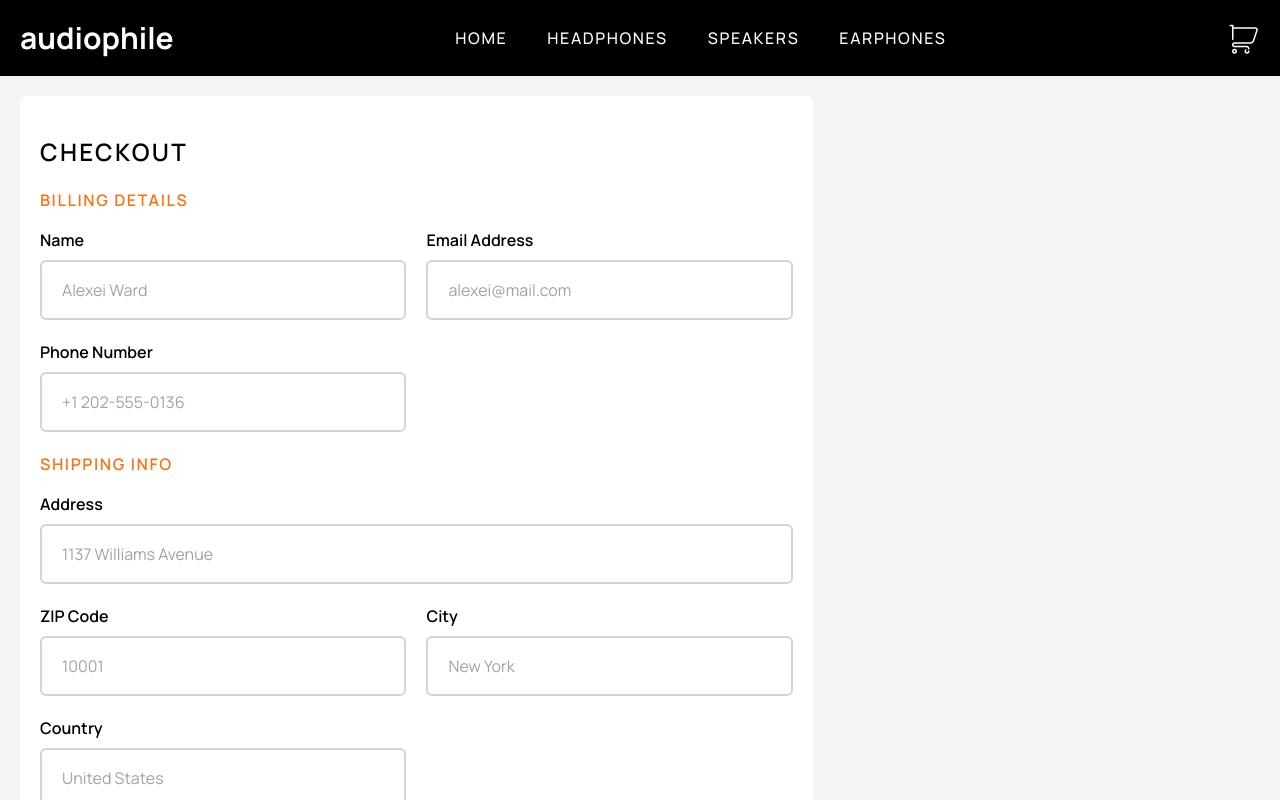
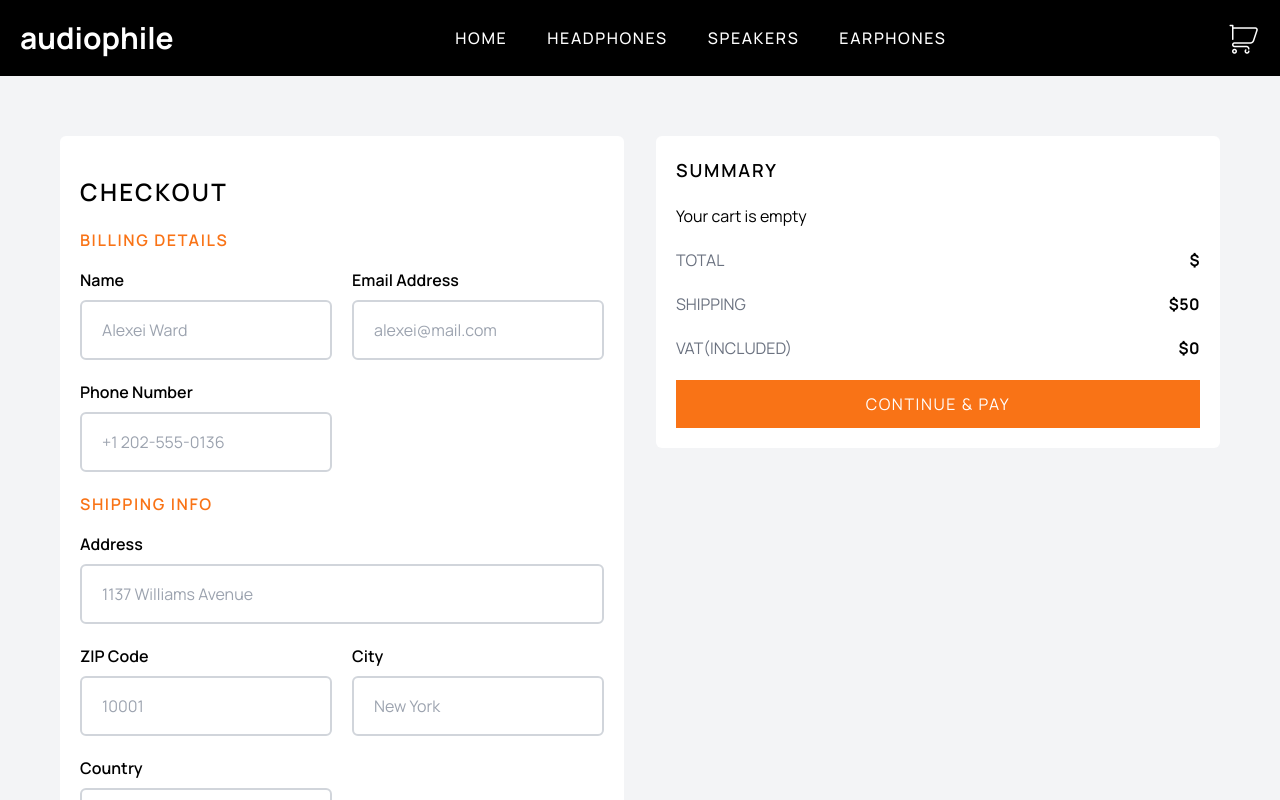
Before and after one commit to JioBautista/audiophile-ecommerce-website, a React (Vite) app in the folder frontend/app/: page /checkout in a window 1280 px wide. Shown: the top 800 px of the page. Built offline with nearby package versions, Linux system fonts and the light colour scheme.

Commit message:
Update Checkout.jsx

```diff
--- a/frontend/app/src/pages/checkout/Checkout.jsx
+++ b/frontend/app/src/pages/checkout/Checkout.jsx
@@ -7,8 +7,11 @@ function Checkout() {
   const { register, handleSubmit } = useForm();
   const onSubmit = (data) => console.log(data);
   return (
-    <div className="space-y-5 bg-gray-100 p-5 lg:flex lg:items-start lg:gap-8 lg:space-y-0">
-      <form onSubmit={handleSubmit(onSubmit)}>
+    <div className="bg-gray-100 p-5">
+      <form
+        onSubmit={handleSubmit(onSubmit)}
+        className="space-y-5 lg:flex lg:items-start lg:gap-8 lg:space-y-0 lg:p-10"
+      >
         <CheckoutDetails register={register} />
         <Summary />
       </form>
```
